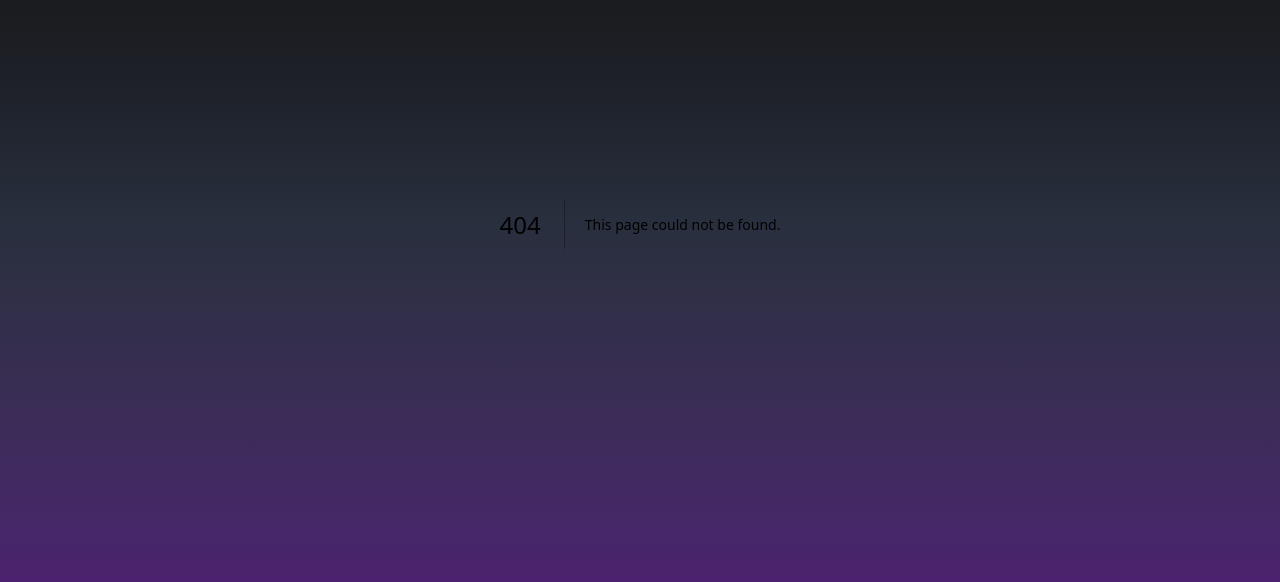
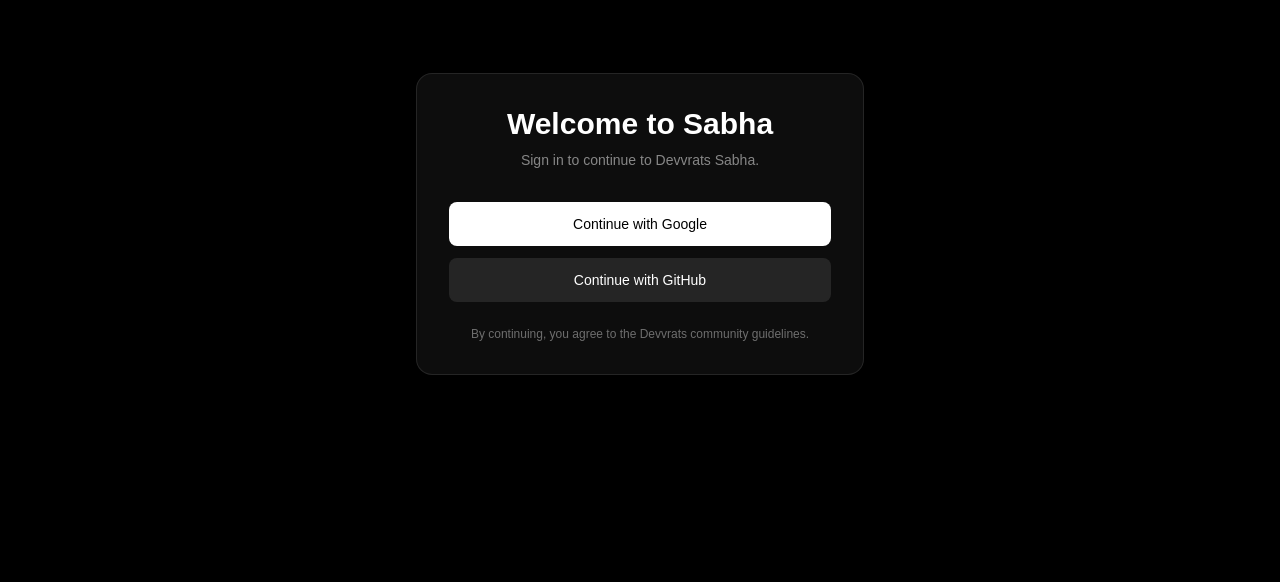
Before and after one commit to ashstudiosltd/sabha, a Next.js app: page /auth in a window 1280 px wide. Before the commit this address had no page. Shown: the part 176-758 px from the top of the page. Built offline with nearby package versions, Linux system fonts and the light colour scheme; no server answers.

Commit message:
changes for auth

```diff
--- a/app/auth/callback/route.ts
+++ b/app/auth/callback/route.ts
@@ -3,19 +3,24 @@ import { NextResponse } from "next/server";
 
 export async function GET(request: Request) {
   const requestUrl = new URL(request.url);
+
   const code = requestUrl.searchParams.get("code");
+  const next = requestUrl.searchParams.get("next") || "/";
 
   if (code) {
     const supabase = await createClient();
 
-    const { error } = await supabase.auth.exchangeCodeForSession(code);
+    const { error } =
+      await supabase.auth.exchangeCodeForSession(code);
 
     if (!error) {
-      return NextResponse.redirect(new URL("/", requestUrl.origin));
+      return NextResponse.redirect(
+        new URL(next, requestUrl.origin)
+      );
     }
   }
 
   return NextResponse.redirect(
-    new URL("/register?error=auth", requestUrl.origin)
+    new URL("/auth?error=auth", requestUrl.origin)
   );
 }
--- /dev/null
+++ b/app/auth/page.tsx
@@ -0,0 +1,88 @@
+"use client";
+
+import { useEffect, useState } from "react";
+import { createClient } from "@/lib/supabase/client";
+import { useSearchParams } from "next/navigation";
+
+export default function AuthPage() {
+  const supabase = createClient();
+  const searchParams = useSearchParams();
+
+  const [loading, setLoading] = useState(false);
+
+  const next = searchParams.get("next") || "/";
+
+  const signInWithGoogle = async () => {
+    setLoading(true);
+
+    const { error } = await supabase.auth.signInWithOAuth({
+      provider: "google",
+      options: {
+        redirectTo: `${window.location.origin}/auth/callback?next=${encodeURIComponent(
+          next
+        )}`,
+      },
+    });
+
+    if (error) {
+      console.error(error);
+      setLoading(false);
+    }
+  };
+
+  const signInWithGitHub = async () => {
+    setLoading(true);
+
+    const { error } = await supabase.auth.signInWithOAuth({
+      provider: "github",
+      options: {
+        redirectTo: `${window.location.origin}/auth/callback?next=${encodeURIComponent(
+          next
+        )}`,
+      },
+    });
+
+    if (error) {
+      console.error(error);
+      setLoading(false);
+    }
+  };
+
+  return (
+    <main className="flex min-h-screen items-center justify-center bg-black px-6 text-white">
+      <div className="w-full max-w-md rounded-2xl border border-white/10 bg-white/[0.05] p-8 backdrop-blur-xl">
+        <div className="mb-8 text-center">
+          <h1 className="text-3xl font-semibold">
+            Welcome to Sabha
+          </h1>
+
+          <p className="mt-2 text-sm text-white/50">
+            Sign in to continue to Devvrats Sabha.
+          </p>
+        </div>
+
+        <div className="space-y-3">
+          <button
+            onClick={signInWithGoogle}
+            disabled={loading}
+            className="w-full rounded-lg bg-white px-4 py-3 text-sm font-medium text-black transition hover:bg-white/90 disabled:opacity-50"
+          >
+            {loading ? "Connecting..." : "Continue with Google"}
+          </button>
+
+          <button
+            onClick={signInWithGitHub}
+            disabled={loading}
+            className="w-full rounded-lg bg-white/10 px-4 py-3 text-sm font-medium text-white transition hover:bg-white/15 disabled:opacity-50"
+          >
+            Continue with GitHub
+          </button>
+        </div>
+
+        <p className="mt-6 text-center text-xs text-white/40">
+          By continuing, you agree to the Devvrats community guidelines.
+        </p>
+      </div>
+    </main>
+  );
+}
```
